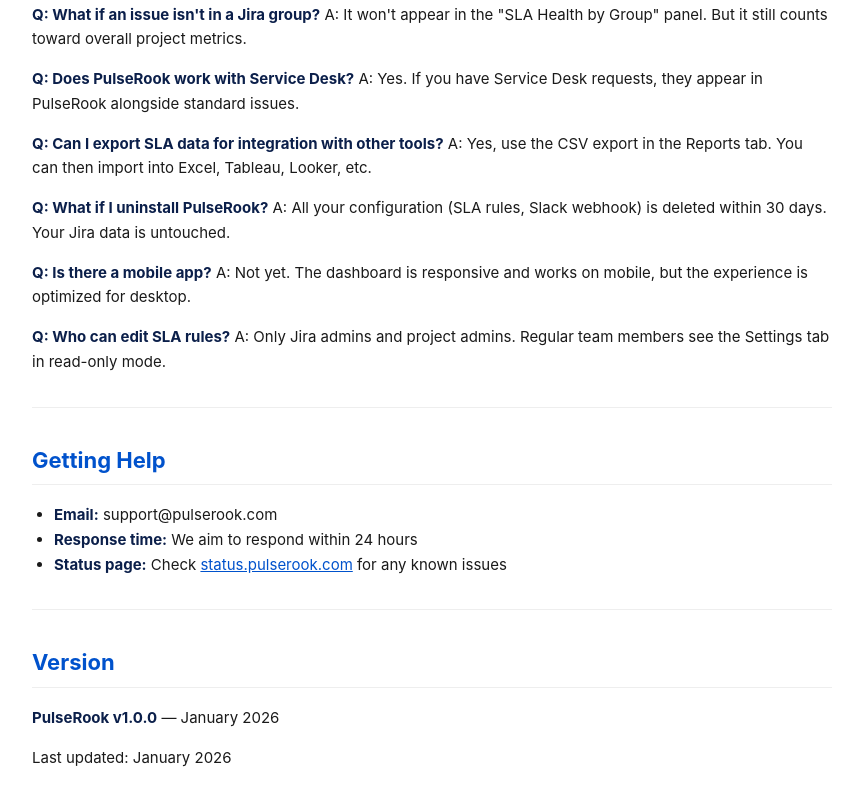
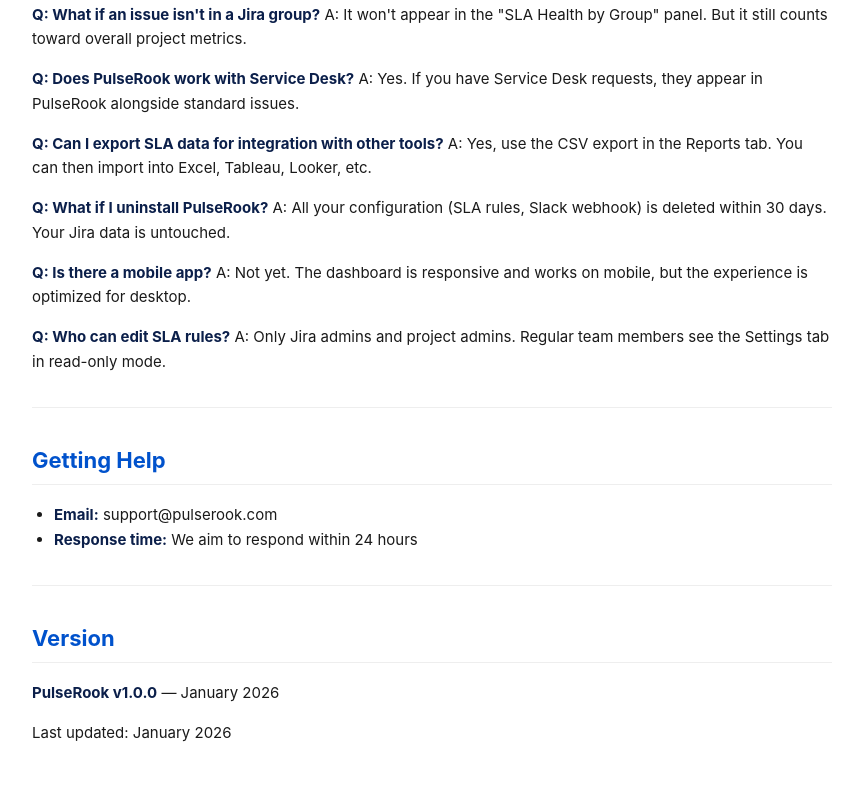
Before and after one commit to khanak77-dev/pulserook-website, a plain HTML site: page documentation.html in a window 1280 px wide. Shown: the part 4593-5397 px from the top of the page, without its empty margins (208-1071 px from the left). Drawn offline with Linux system fonts and the light colour scheme.

```diff
--- a/documentation.html
+++ b/documentation.html
@@ -177,7 +177,6 @@
 <ul>
 <li><strong>Email:</strong> support@pulserook.com</li>
 <li><strong>Response time:</strong> We aim to respond within 24 hours</li>
-<li><strong>Status page:</strong> Check <a href="https://status.pulserook.com">status.pulserook.com</a> for any known issues</li>
 </ul>
 <hr />
 <h2>Version</h2>
```
